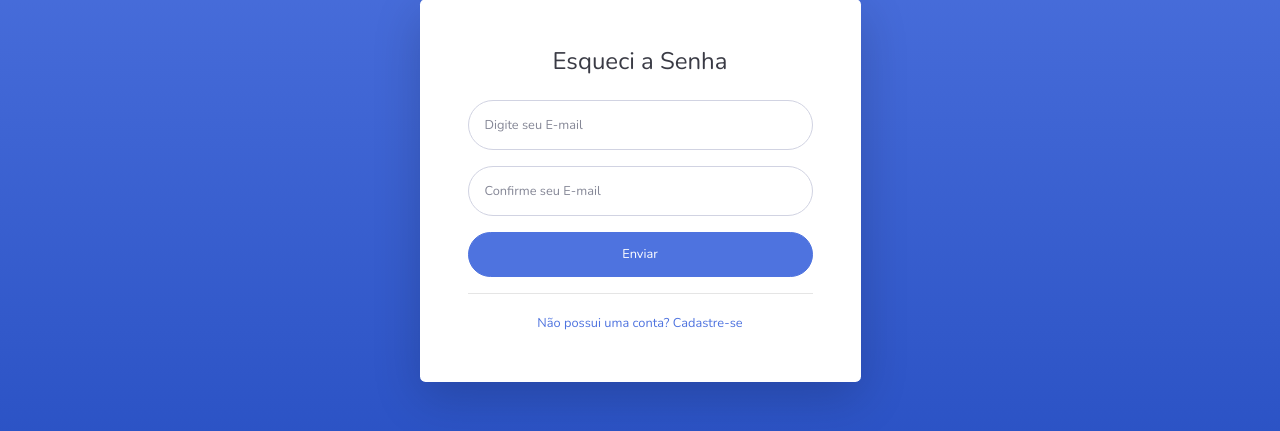
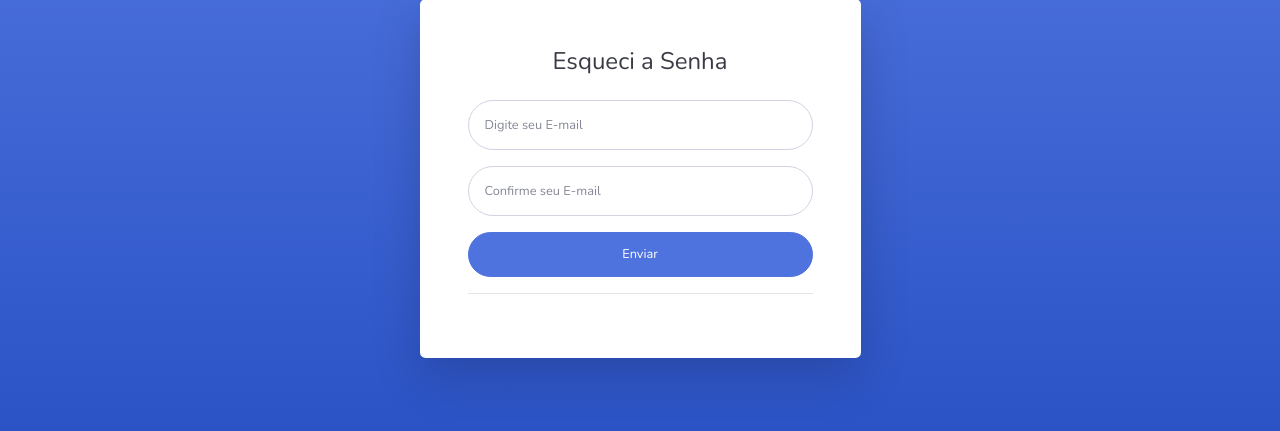
Before and after one commit to gabrielmteixeira/sistemaptflask, a Flask app: page /usuario/forgot_password in a window 1280 px wide. Shown: the part 209-640 px from the top of the page. Run offline with Flask 2, Linux system fonts and the light colour scheme; some libraries are stand-ins or nearby versions.

```diff
--- a/sistemaptflask/templates/base_tela_de_login.html
+++ b/sistemaptflask/templates/base_tela_de_login.html
@@ -56,7 +56,6 @@
                   {% block form %}
                   {% endblock form %}
                   <div class="text-center">
-                    <a class="small" href="{{url_for('usuario.cadastrar_usuario')}}">Não possui uma conta? Cadastre-se</a>
                   </div>
                 </div>
               </div>
--- a/sistemaptflask/usuario/views.py
+++ b/sistemaptflask/usuario/views.py
@@ -141,7 +141,6 @@ def editar_senha_usuario():
 
     return render_template('editar_senha_usuario.html')
 
-'''
 @usuario.route('/cadastrar_usuario', methods = ['POST', 'GET'])
 def cadastrar_usuario():
     if (current_user.is_authenticated):
@@ -197,7 +196,6 @@ def cadastrar_usuario():
             return redirect(url_for('principal.index'))
 
     return render_template('cadastro.html')
-'''
 
 @usuario.route('/login', methods = ['POST','GET'])
 def login():
```
Also changed, not shown: sistemaptflask/static/fotos_trainees/1601908755.2429626.jpg (added).
